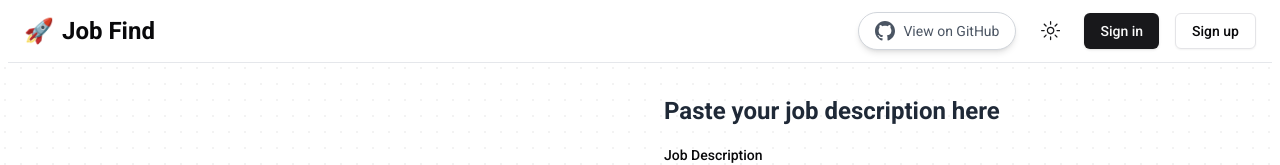
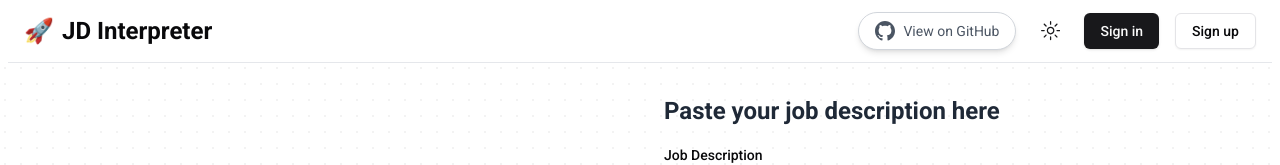
Before and after one commit to lakshyaag/job-description-parser, a Next.js app in the folder client/: page / in a window 1280 px wide. Shown: the top 165 px of the page. Built offline with nearby package versions, Linux system fonts and the light colour scheme; no server answers.

Commit message:
update name

```diff
--- a/client/src/app/layout.tsx
+++ b/client/src/app/layout.tsx
@@ -9,9 +9,9 @@ import "@/lib/styles/globals.css";
 import { ThemeProvider } from "@/components/theme-provider";
 import { ClerkProvider } from "@clerk/nextjs";
 
-const APP_NAME = "Job Find";
+const APP_NAME = "JD Interpreter";
 const APP_DESCRIPTION =
-  "Supercharge your job search with Job Find. Get a detailed breakdown of job descriptions, discover essential keywords to include in your resume, and receive tailored suggestions to make your application stand out. Take control of your job search today!";
+  "Supercharge your job search with JD Interpreter. Get a detailed breakdown of job descriptions, discover essential keywords to include in your resume, and receive tailored suggestions to make your application stand out. Take control of your job search today!";
 
 export const metadata: Metadata = {
   title: APP_NAME,
```
